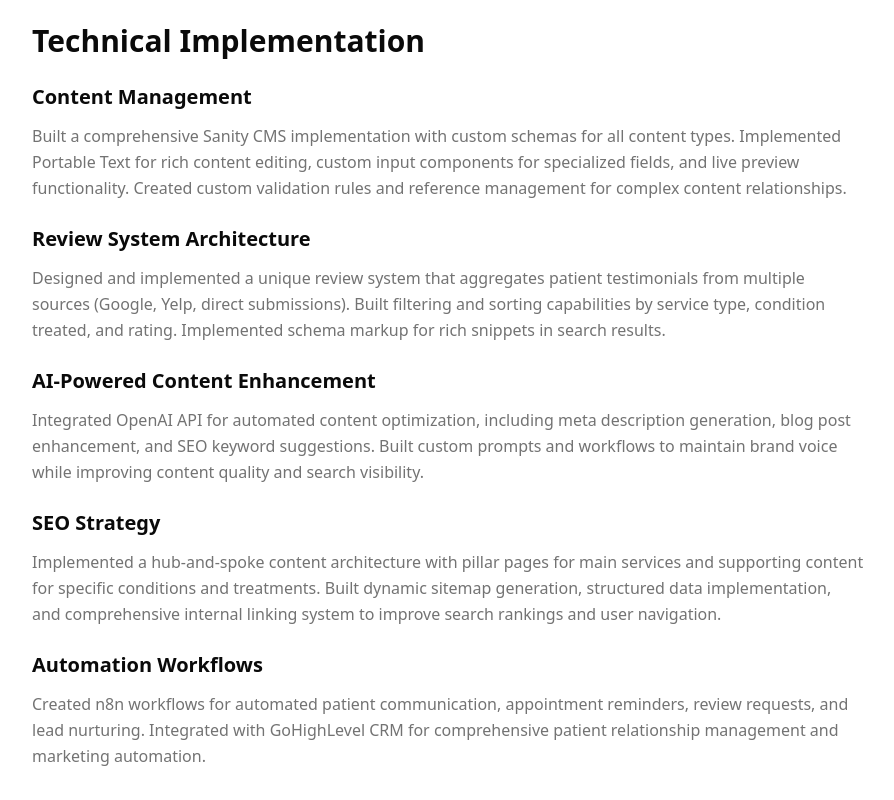
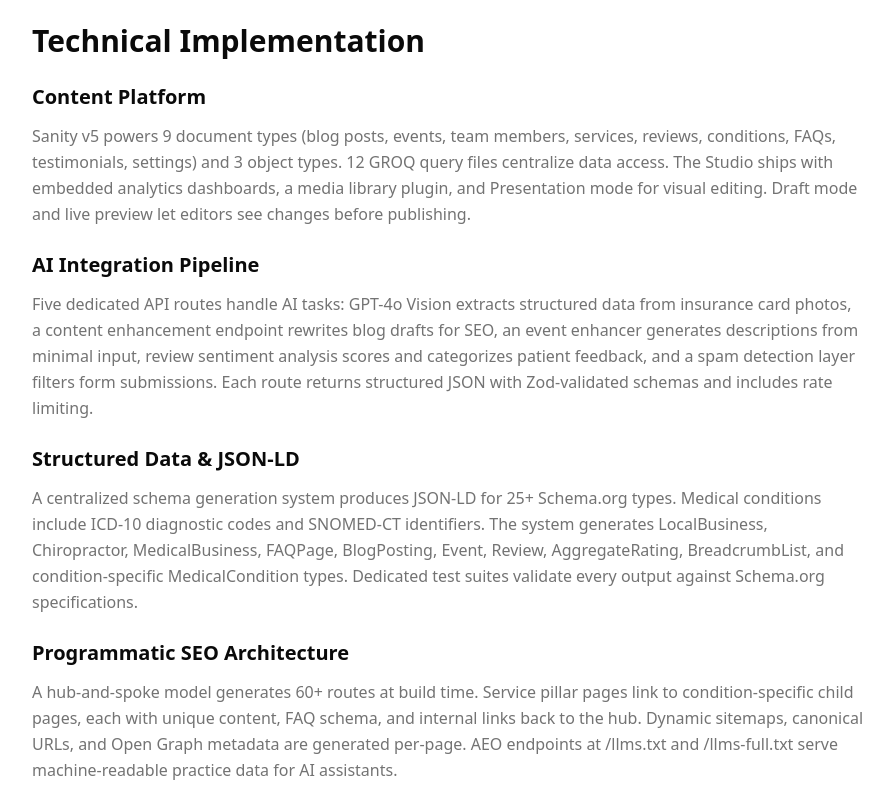
Before and after one commit to arndvs/arndvs, a Next.js app: page /projects/align-san-diego-family-chiropractic in a window 1280 px wide. Shown: the part 1860-2660 px from the top of the page, without its empty margins (192-1086 px from the left). Built offline with nearby package versions, Linux system fonts and the light colour scheme.

Commit message:
content(alignsd): rewrite technical implementation with AI pipeline, JSON-LD, email details

```diff
--- a/src/app/projects/align-san-diego-family-chiropractic/page.tsx
+++ b/src/app/projects/align-san-diego-family-chiropractic/page.tsx
@@ -87,34 +87,34 @@ const pageData = {
     title: "Technical Implementation",
     sections: [
       {
-        id: "content-mgmt",
-        heading: "Content Management",
+        id: "content-platform",
+        heading: "Content Platform",
         description:
-          "Built a comprehensive Sanity CMS implementation with custom schemas for all content types. Implemented Portable Text for rich content editing, custom input components for specialized fields, and live preview functionality. Created custom validation rules and reference management for complex content relationships.",
+          "Sanity v5 powers 9 document types (blog posts, events, team members, services, reviews, conditions, FAQs, testimonials, settings) and 3 object types. 12 GROQ query files centralize data access. The Studio ships with embedded analytics dashboards, a media library plugin, and Presentation mode for visual editing. Draft mode and live preview let editors see changes before publishing.",
       },
       {
-        id: "review-system",
-        heading: "Review System Architecture",
+        id: "ai-pipeline",
+        heading: "AI Integration Pipeline",
         description:
-          "Designed and implemented a unique review system that aggregates patient testimonials from multiple sources (Google, Yelp, direct submissions). Built filtering and sorting capabilities by service type, condition treated, and rating. Implemented schema markup for rich snippets in search results.",
+          "Five dedicated API routes handle AI tasks: GPT-4o Vision extracts structured data from insurance card photos, a content enhancement endpoint rewrites blog drafts for SEO, an event enhancer generates descriptions from minimal input, review sentiment analysis scores and categorizes patient feedback, and a spam detection layer filters form submissions. Each route returns structured JSON with Zod-validated schemas and includes rate limiting.",
       },
       {
-        id: "ai-enhancement",
-        heading: "AI-Powered Content Enhancement",
+        id: "json-ld",
+        heading: "Structured Data & JSON-LD",
         description:
-          "Integrated OpenAI API for automated content optimization, including meta description generation, blog post enhancement, and SEO keyword suggestions. Built custom prompts and workflows to maintain brand voice while improving content quality and search visibility.",
+          "A centralized schema generation system produces JSON-LD for 25+ Schema.org types. Medical conditions include ICD-10 diagnostic codes and SNOMED-CT identifiers. The system generates LocalBusiness, Chiropractor, MedicalBusiness, FAQPage, BlogPosting, Event, Review, AggregateRating, BreadcrumbList, and condition-specific MedicalCondition types. Dedicated test suites validate every output against Schema.org specifications.",
       },
       {
-        id: "seo-strategy",
-        heading: "SEO Strategy",
+        id: "programmatic-seo",
+        heading: "Programmatic SEO Architecture",
         description:
-          "Implemented a hub-and-spoke content architecture with pillar pages for main services and supporting content for specific conditions and treatments. Built dynamic sitemap generation, structured data implementation, and comprehensive internal linking system to improve search rankings and user navigation.",
+          "A hub-and-spoke model generates 60+ routes at build time. Service pillar pages link to condition-specific child pages, each with unique content, FAQ schema, and internal links back to the hub. Dynamic sitemaps, canonical URLs, and Open Graph metadata are generated per-page. AEO endpoints at /llms.txt and /llms-full.txt serve machine-readable practice data for AI assistants.",
       },
       {
-        id: "automation-workflows",
-        heading: "Automation Workflows",
+        id: "email-system",
+        heading: "Transactional Email System",
         description:
-          "Created n8n workflows for automated patient communication, appointment reminders, review requests, and lead nurturing. Integrated with GoHighLevel CRM for comprehensive patient relationship management and marketing automation.",
+          "React Email renders 26 templates from 30+ shared components covering appointment confirmations, review requests, contact form receipts, insurance submission acknowledgments, and internal notifications. Resend delivers all mail with automatic retries. Templates use consistent branding and are type-safe with TypeScript interfaces for every prop.",
       },
     ],
   },
```
